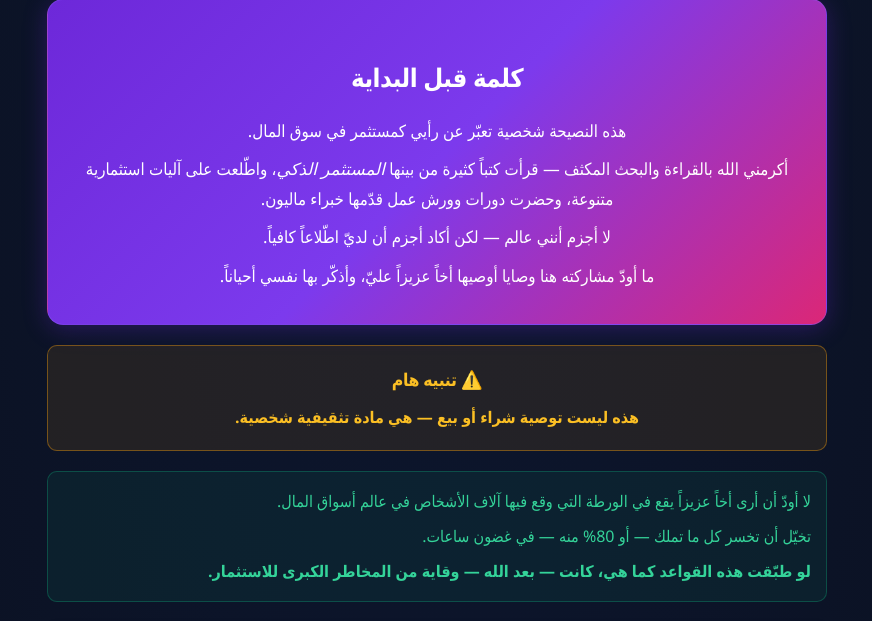
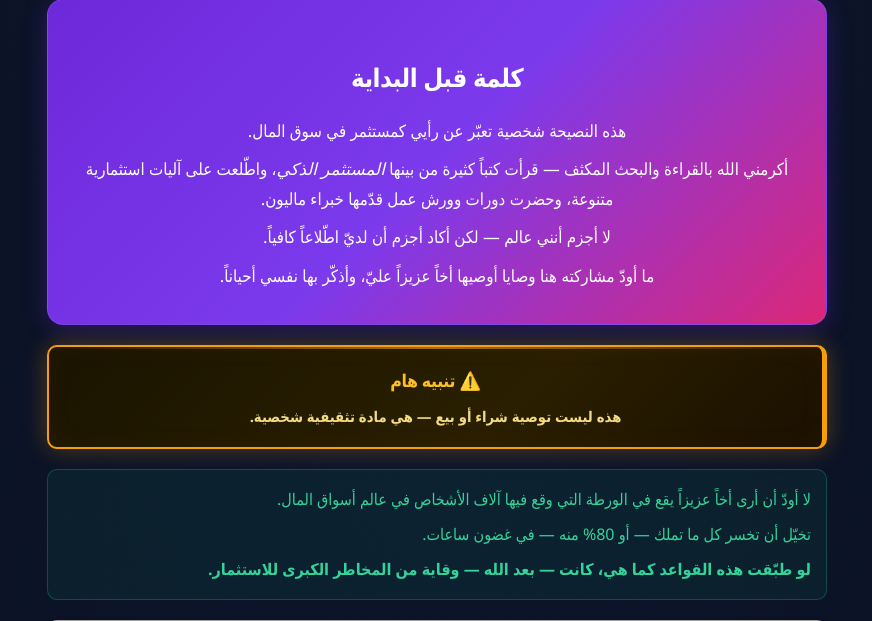
Before and after one commit to radwane71/InvestorNote, a PHP site: page /investor_tips.html in a window 1280 px wide. Shown: the part 382-1003 px from the top of the page, without its empty margins (203-1075 px from the left). Run offline with PHP 8.4, Linux system fonts and the light colour scheme; some libraries are stand-ins or nearby versions; grey boxes are pictures that could not be loaded.

Commit message:
✨ توحيد بوكس التنبيه الذهبي + بوكس النتائج الديناميكي

```diff
--- a/dark-theme.css
+++ b/dark-theme.css
@@ -32,6 +32,7 @@
   --shadow-glow-b:  0 0 20px rgba(59,130,246,0.25);
   --shadow-glow-g:  0 0 20px rgba(16,185,129,0.25);
   --shadow-glow-r:  0 0 20px rgba(239,68,68,0.25);
+  --shadow-glow-gold: 0 0 24px rgba(245,158,11,0.3);
   --radius:         16px;
   --radius-sm:      10px;
   --radius-xs:      6px;
@@ -216,14 +214,80 @@ small { color: var(--text-muted) !important; }
 }
 .intro h2, .intro p { color: #fff !important; }
 
-/* ===== Warning & Note ===== */
-.warning-box {
-  background: rgba(245,158,11,0.1) !important;
-  border: 1.5px solid rgba(245,158,11,0.4) !important;
+/* ============================================================
+   ⚠️ بوكس التنبيه الذهبي الموحّد — يُطبَّق على كل الصفحات
+   استخدم: class="alert-legal" أو class="disclaimer" أو class="legal-banner" أو class="disclaimer-box"
+   ============================================================ */
+.alert-legal,
+.legal-banner,
+.disclaimer-box,
+.disclaimer,
+.warning-box,
+.tips-section,
+.note,
+.golden-rule {
+  background: linear-gradient(135deg, #1a1400 0%, #2a1f00 60%, #1a1000 100%) !important;
+  border: 2px solid var(--gold) !important;
+  border-right: 5px solid var(--gold) !important;
   border-radius: var(--radius-sm) !important;
+  color: #fde68a !important;
+  box-shadow: var(--shadow-glow-gold), inset 0 0 30px rgba(245,158,11,0.04) !important;
+  padding: 18px 20px !important;
+  position: relative;
+  overflow: hidden;
 }
-.warning-box h4, .warning-box p { color: var(--gold-light) !important; }
 
+.alert-legal::before,
+.legal-banner::before,
+.disclaimer-box::before,
+.disclaimer::before,
+.warning-box::before,
+.tips-section::before,
+.note::before,
+.golden-rule::before {
+  content: '';
+  position: absolute;
+  top: 0; left: 0; right: 0;
+  height: 2px;
+  background: linear-gradient(90deg, transparent, var(--gold), transparent);
+  opacity: 0.6;
+}
+
+.alert-legal *,
+.legal-banner *,
+.disclaimer-box *,
+.disclaimer *,
+.warning-box *,
+.tips-section *,
+.note *,
+.golden-rule * {
+  color: #fde68a !important;
+}
+
+.alert-legal h3, .alert-legal h4,
+.legal-banner h3, .legal-banner h4,
+.disclaimer-box h3, .disclaimer-box h4,
+.disclaimer h3, .disclaimer h4,
+.warning-box h3, .warning-box h4 {
+  color: var(--gold-light) !important;
+  font-size: 1rem;
+  margin-bottom: 8px;
+}
+
+.alert-legal p,
+.legal-banner p,
+.disclaimer-box p,
+.disclaimer p,
+.warning-box p,
+.tips-section p,
+.note p {
+  color: #fde68a !important;
+  font-size: 0.92rem;
+  line-height: 1.7;
+  opacity: 0.95;
+}
+
+/* ===== important-note — أخضر ===== */
 .important-note {
   background: rgba(16,185,129,0.08) !important;
   border: 1.5px solid rgba(16,185,129,0.3) !important;
```
Also changed, not shown: other parts of dark-theme.css (+103 -73 lines).
